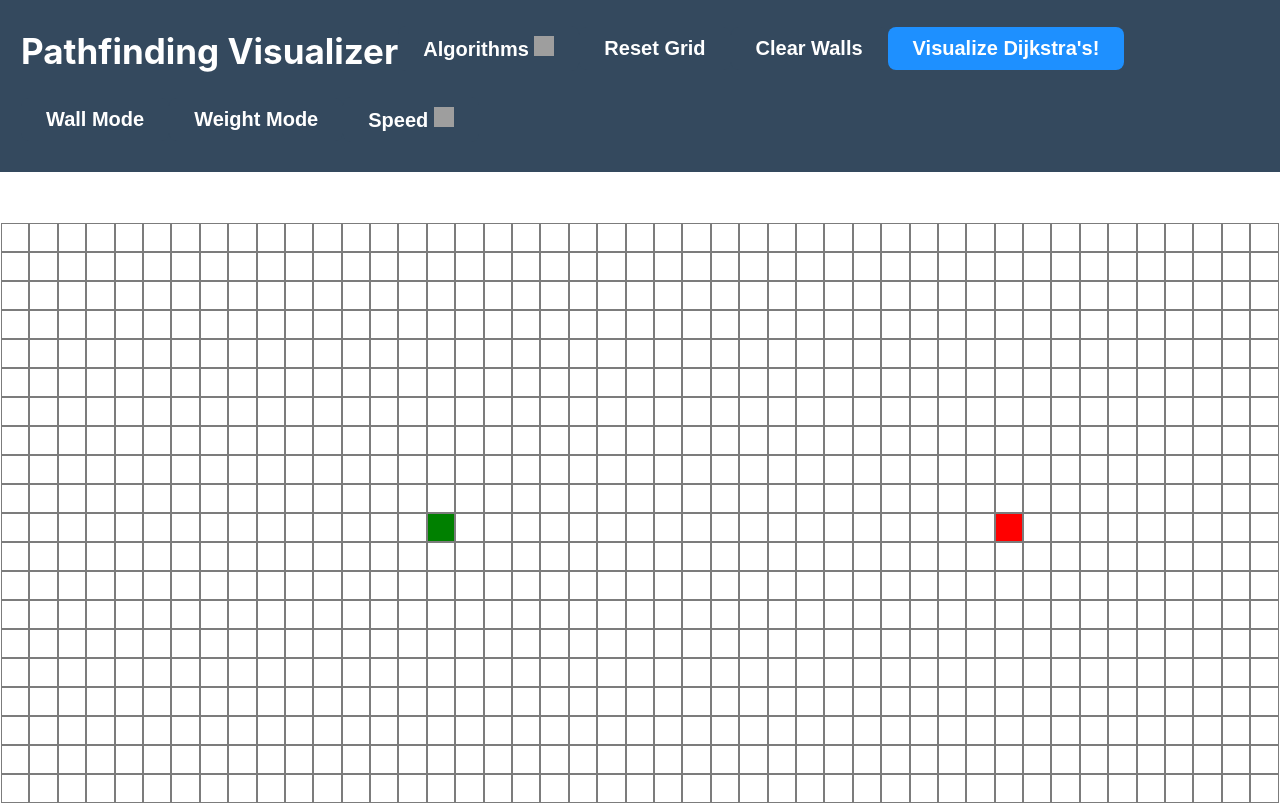
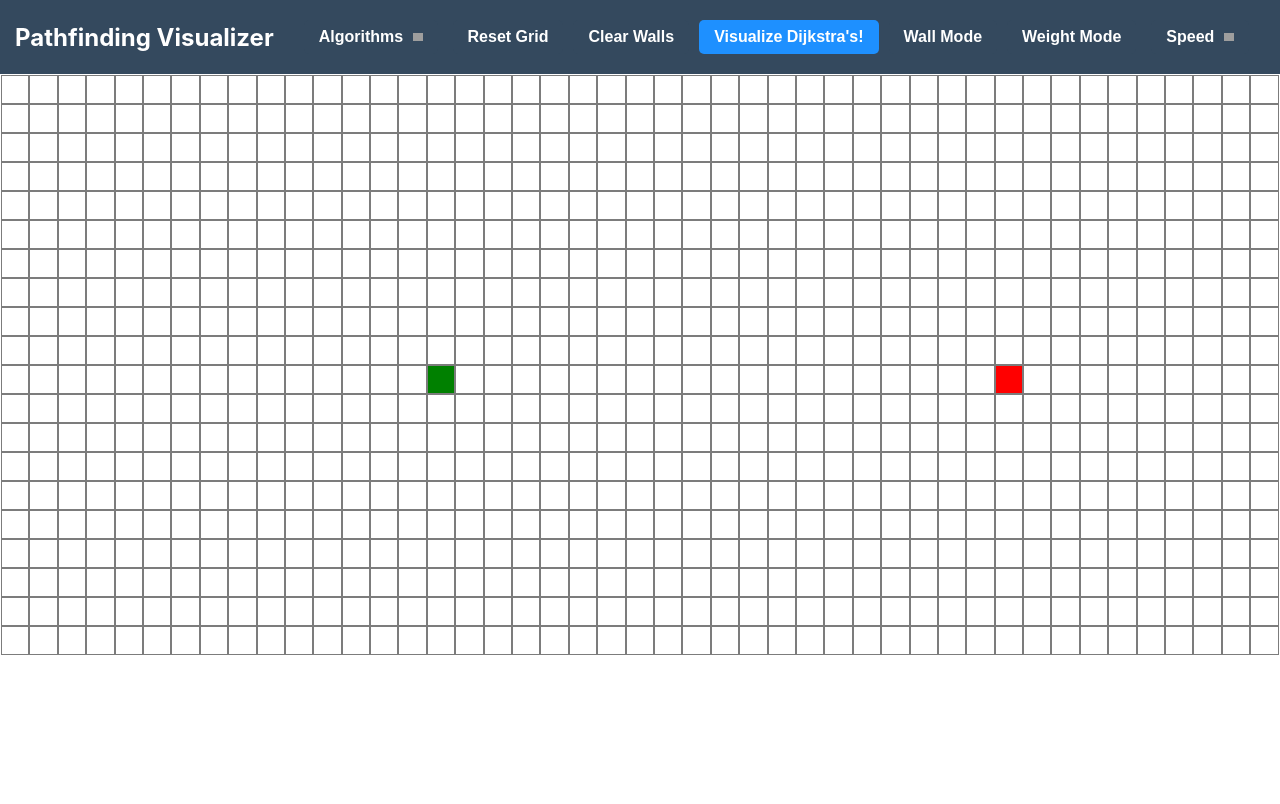
Before and after one commit to ChristopherChau/PathFindingVisualizer, a React (Create React App) app: page / in a window 1280 px wide. Built offline with nearby package versions, Linux system fonts and the light colour scheme; grey boxes are pictures that could not be loaded.

Commit message:
navbar is now fixed and clean

```diff
--- a/src/PathFindingVisualizer/PathFindingVisualizer.jsx
+++ b/src/PathFindingVisualizer/PathFindingVisualizer.jsx
@@ -22,7 +22,7 @@ const PathFindingVisualizer = () => {
   const [mouseIsPressed, setMouseIsPressed] = useState(false);
   const [currentMode, setCurrentMode] = useState("wallMode");
   const [currentAlg, setCurrentAlg] = useState("Dijkstra's");
-  const [intervalDelay, setIntervalDelay] = useState(10);
+  const [intervalDelay, setIntervalDelay] = useState(2);
   const [algorithmDone, setAlgorithmDone] = useState(false);
   const [animationIds, setAnimationIds] = useState([]);
   const [isAnimating, setIsAnimating] = useState(false);
--- a/src/PathFindingVisualizer/components/Navbar.jsx
+++ b/src/PathFindingVisualizer/components/Navbar.jsx
@@ -71,6 +71,7 @@ const Navbar = ({
           Weight Mode
         </span>
       </button>
+
       {/* Speed Dropdown */}
       <div className="dropdown">
         <button className="dropButn regularButn">
--- a/src/PathFindingVisualizer/styles/navBar.css
+++ b/src/PathFindingVisualizer/styles/navBar.css
@@ -1,83 +1,98 @@
-.crossed-out-text {
+.header {
+    display: flex;
+    flex-wrap: wrap; /* Allows items to wrap to the next line */
+    align-items: center;
+    justify-content: flex-start;
+    background-color: #34495e;
+    width: 100%;
+    box-sizing: border-box;
+    padding: 10px 15px;
+    position: relative; /* Ensures dropdowns are positioned correctly */
+    z-index: 1; /* Sets default z-index for the navbar */
+  }
+
+  .title {
+    color: white;
+    font-size: 24px;
+    font-weight: 700;
+    margin-right: 20px;
+  }
+
+  .visualizeButn:active {
+    background-color: rgb(23, 117, 211);
+  }
+
+  .visualizeButn,
+  .regularButn {
+    font-size: 16px;
+    background-color: #34495e;
+    color: white;
+    font-weight: 700;
+    padding: 8px 15px;
+    border: none;
+    cursor: pointer;
+    margin: 5px;
+    border-radius: 5px;
+  }
+
+  .visualizeButn {
+    background-color: dodgerblue;
+  }
+
+  .regularButn:hover {
+    color: aquamarine;
+  }
+
+  .dropdown {
+    position: relative;
+    margin: 5px;
+  }
+
+  .dropdownContent,
+  .dropdownContent2 {
+    display: none;
+    position: absolute;
+    top: 100%; /* Ensures dropdown appears below the button */
+    left: 0;
+    min-width: 160px;
+    background-color: #34495e;
+    box-shadow: 0px 8px 16px rgba(0, 0, 0, 0.2);
+    z-index: 10; /* Ensures dropdown is on top */
+    flex-direction: column;
+  }
+
+  .dropdown:hover .dropdownContent,
+  .dropdown:hover .dropdownContent2 {
+    display: flex; /* Shows dropdown content on hover */
+  }
+
+  .dijkstrasMenu {
+    background-color: #34495e;
+    margin: 0;
+  }
+
+  .dijkstrasMenu:hover {
+    background-color: #1ec8a6;
+    color: white;
+  }
+
+  .caret {
+    width: 10px;
+    height: 10px;
+    display: inline-block;
+    margin-left: 5px;
+    background: url('https://cdn1.iconfinder.com/data/icons/outline-17/16/caret-down-512.png')
+      no-repeat center center;
+    background-size: contain;
+  }
+
+  .crossed-out-text {
     text-decoration: line-through;
   }
 
-.header {
-    display: flex;
-    flex-direction: row;
-    flex-wrap: wrap;
-    align-items: center;
-    background-color: #34495e;
-    width: 100%;
-    box-sizing: border-box;
-    margin-bottom: 50px;
-    padding: 15px 21px;
-    overflow: hidden;
+  /* Flexbox for wrapping */
+  @media (max-width: 768px) {
+    .header {
+      justify-content: center; /* Center items when navbar wraps */
+    }
   }
-
-.title{
-  color:white;
-  font-size:35px;
-  font-weight: 700;
-  padding-top:15px;
-  margin-bottom:25px;
-}
-
-.visualizeButn:active{
-  background-color: rgb(23, 117, 211);
-}
-
-.visualizeButn, .regularButn{
-  font-size:20px;
-  background-color: #34495e;
-  color:white;
-  font-weight: 700;
-  padding: 10px 25px 10px 25px;
-  border:none;
-  cursor: pointer;
-  margin-bottom: 15px;
-  border-radius: 0.5rem;
-}
-.visualizeButn{
-  background-color: dodgerblue;
-  /* border-radius:5px; */
-}
-.regularButn:hover{
-  color: aquamarine;
-}
-.dropdown{
-  position:relative;
-  display:inline-block;
-}
-.dropdownContent, .dropdownContent2{
-  display: none;
-  position: absolute;
-  min-width: 160px;
-  box-shadow: 0px 8px 16px 0px rgba(0,0,0,0.2);
-  z-index: 1;
-}
-
-.dropdown:hover .dropdownContent, .dropdown:hover .dropdownContent2{
-  display:flex;
-  flex-direction: column;
-}
-
-.dijkstrasMenu{
-  background-color: #34495e;
-  margin-bottom: 0px;
-}
-.dijkstrasMenu:hover{
-    background-color: #1ec8a6;
-    color:white;
-  }
-
-/* .dropdown:hover .dropdownContent{
-} */
-.caret{
-  width: 20px;
-  height: 20px;
-  display: inline-block;
-  background: url('https://cdn1.iconfinder.com/data/icons/outline-17/16/caret-down-512.png') no-repeat center center;
-  background-size: cover;
-  cursor: pointer;
-}
```
